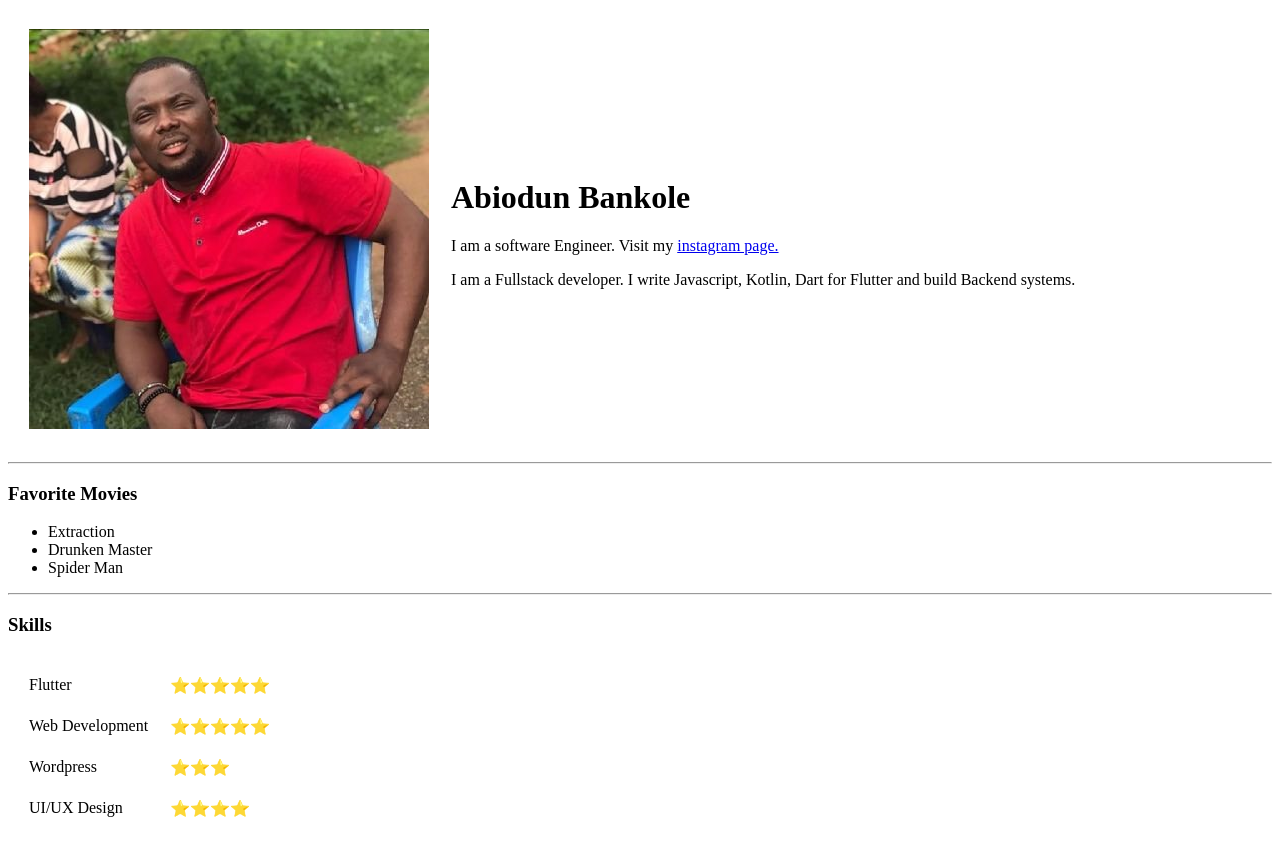
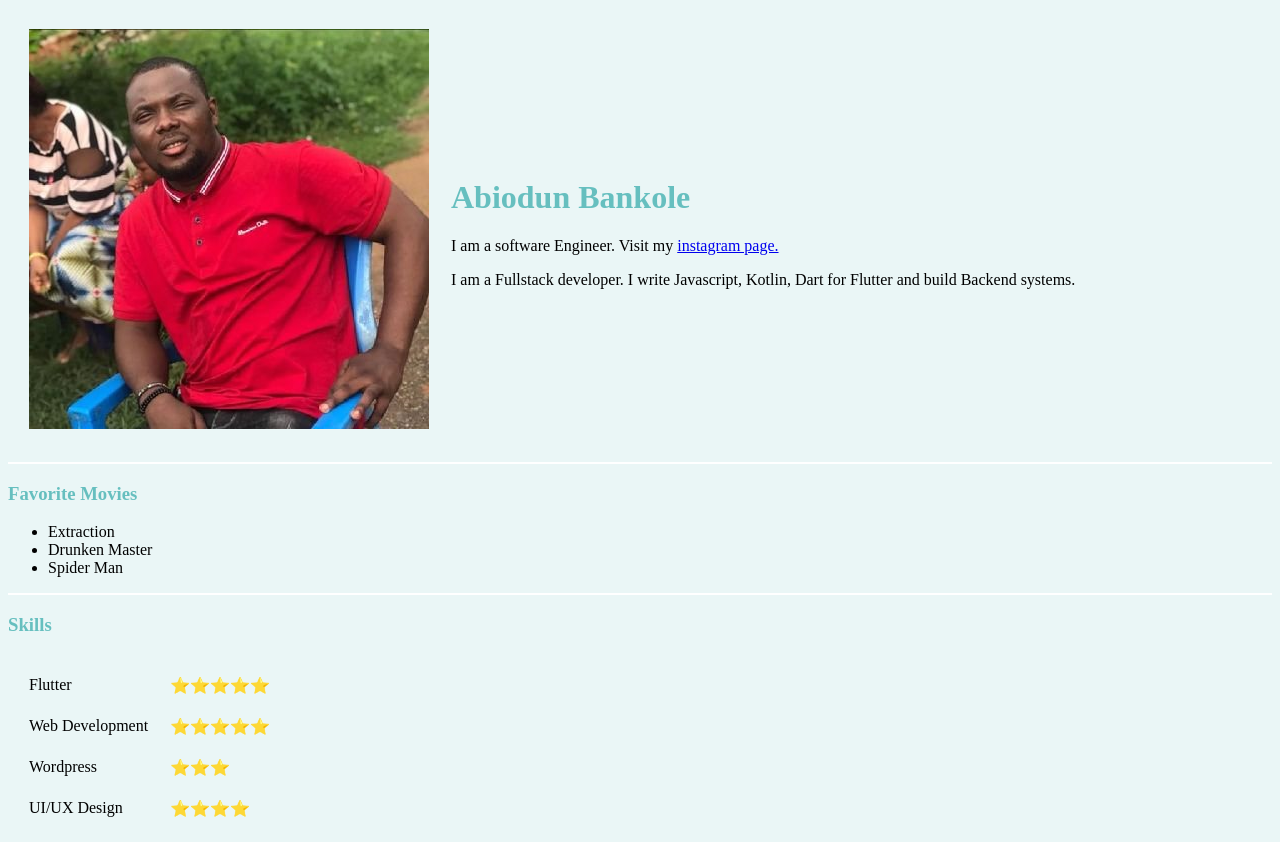
Before and after one commit to Abbeydevs/portfolio, a plain HTML site: page index.html in a window 1280 px wide. Shown: the top 842 px of the page. Drawn offline with Linux system fonts and the light colour scheme.

Commit message:
Version 2

```diff
--- a/index.html
+++ b/index.html
@@ -5,9 +5,9 @@
     <meta http-equiv="X-UA-Compatible" content="IE=edge" />
     <meta name="viewport" content="width=device-width, initial-scale=1.0" />
     <title>My Personal Website</title>
+    <link rel="stylesheet" href="styles.css" />
   </head>
   <body>
-
     <!-- This is my profile picture & my info -->
     <table cellspacing="20">
       <tr>
--- /dev/null
+++ b/styles.css
@@ -0,0 +1,17 @@
+body {
+  background-color: #eaf6f6;
+}
+
+hr {
+  background-color: white;
+  border: none;
+  height: 2px;
+}
+
+h1 {
+    color: #66BFBF;
+}
+
+h3 {
+    color: #66BFBF;
+}
```
Also changed, not shown: contact.html (+1 -9 lines), hobbies.html (+1 -0 lines).
